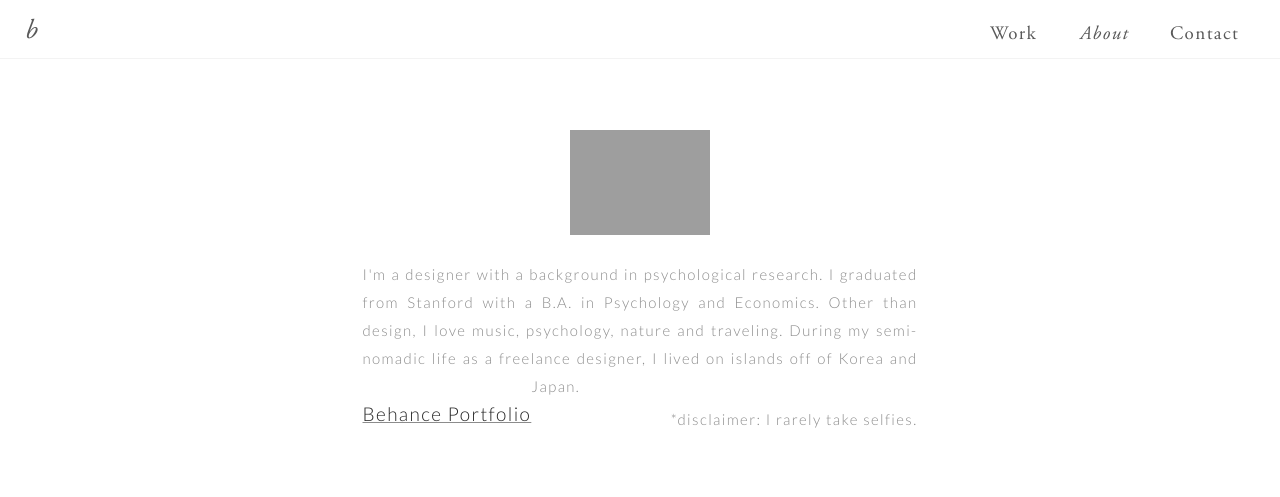
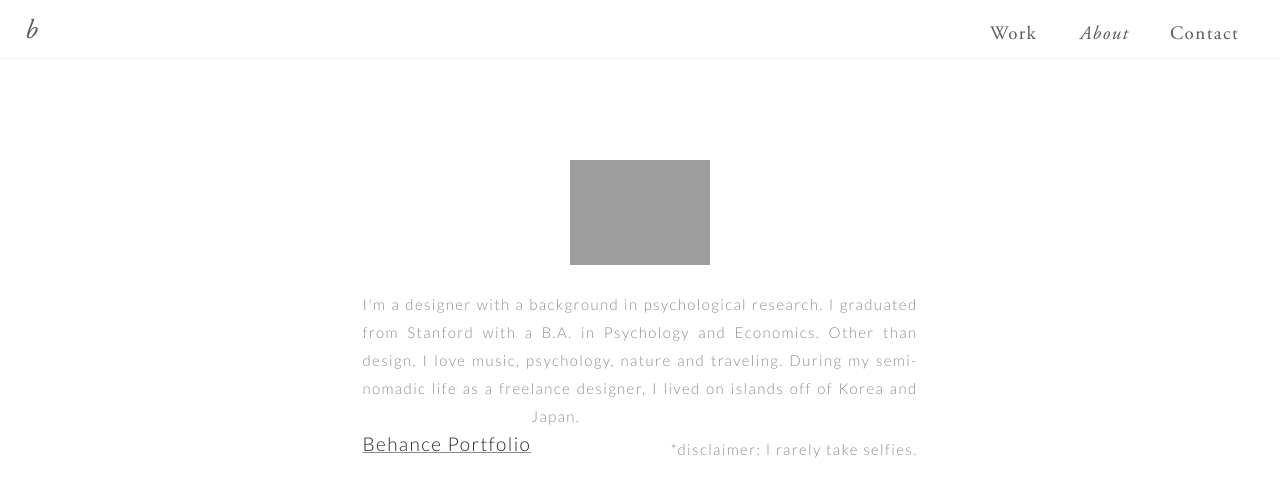
Before and after one commit to bkwon0402/bkwon0402.github.io, a Jekyll site: the page about.html, which Jekyll copies as it is, in a window 1280 px wide. Shown: the top 497 px of the page. Built offline with Jekyll 4.4.1, drawn with Linux system fonts in a browser that asks for light colours.

Commit message:
css work

```diff
--- a/styles/core.css
+++ b/styles/core.css
@@ -1007,7 +1007,7 @@ div.newsletterredesign {
     width: 55%;
     margin-left: auto;
     margin-right: auto;
-    margin-top: 50px;
+    margin-top: 80px;
 }
 .selfie2 img {
     width: 100%;
```
